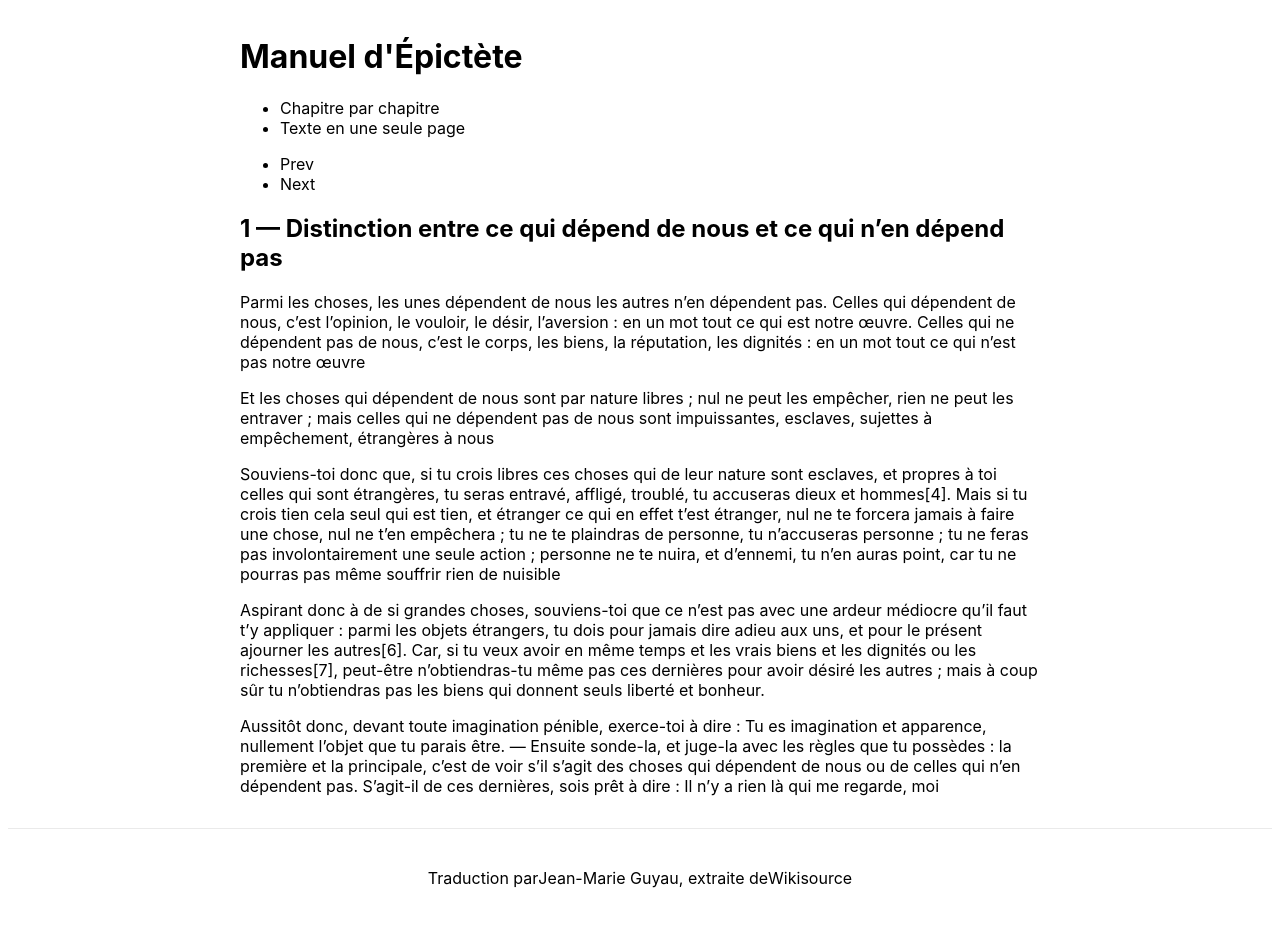
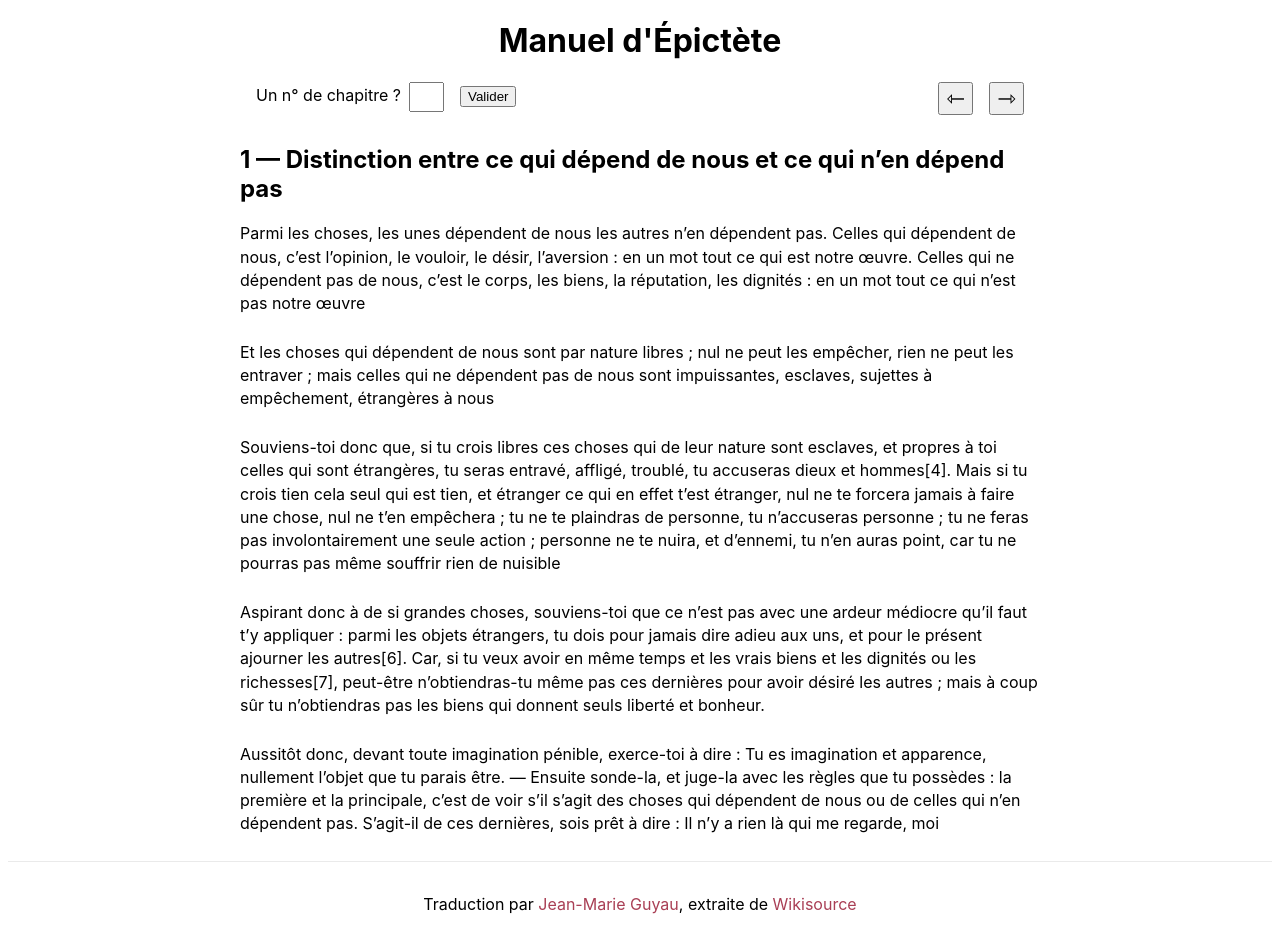
Before and after one commit to pedenys/manuel-epictete, a Next.js app: page / in a window 1280 px wide. Built offline with nearby package versions, Linux system fonts and the light colour scheme.

Commit message:
Add arrows and remove full text option

```diff
--- a/pages/index.tsx
+++ b/pages/index.tsx
@@ -1,11 +1,12 @@
 import Head from 'next/head'
-import { useState } from 'react'
+import { FormEvent, useRef, useState } from 'react'
 import content from '../public/manuel.json'
 import Chapter from '../src/components/Chapter'
 import styles from '../styles/Home.module.css'
 
 const chapters = content.chapters
 const firstChapter = chapters[0]
+const maxLengthChapters = chapters.length
 
 export default function Home() {
   const [isChapterByChapterMode, setIsChapterByChapterMode] = useState<boolean>(
@@ -16,10 +17,12 @@ export default function Home() {
     firstChapter.id
   )
 
+  const chapterNumberInputRef = useRef<HTMLInputElement>(null)
+
   /**
    * Navigate to next chapter if it exists
    */
-  const handleNextChapter = () => {
+  const handleNextChapter = (): void => {
     const potentialNextChapter: string = (
       Number(currentChapterId) + 1
     ).toString()
@@ -31,7 +34,7 @@ export default function Home() {
   /**
    * Navigate to previous chapter if it exists
    */
-  const handlePreviousChapter = () => {
+  const handlePreviousChapter = (): void => {
     const potentialPreviousChapter: string = (
       Number(currentChapterId) - 1
     ).toString()
@@ -43,7 +46,7 @@ export default function Home() {
   /**
    * Display full text
    */
-  const buildFullContent = () =>
+  const buildFullContent = (): Array<JSX.Element> =>
     content.chapters.map(({ content, id, title }) => (
       <Chapter id={id} key={id + title} paragraphs={content} title={title} />
     ))
@@ -51,7 +54,7 @@ export default function Home() {
   /**
    * Display only chapter one by one
    */
-  const buildChapterByChapterContent = () => {
+  const buildChapterByChapterContent = (): JSX.Element => {
     const chapterToDisplay =
       chapters.find((chap) => chap.id === currentChapterId) ?? firstChapter
     return (
@@ -62,6 +65,24 @@ export default function Home() {
       />
     )
   }
+  /**
+   * Floor chapter number provided by user and if legal (a number && < max chapter number)
+   */
+  const handleClickOnChapterInputChange = (
+    event: FormEvent<HTMLFormElement>
+  ): void => {
+    event.preventDefault()
+
+    const roundedChapterNumber = Math.round(
+      Math.floor(Number(chapterNumberInputRef?.current?.value))
+    )
+    if (
+      typeof roundedChapterNumber === 'number' &&
+      roundedChapterNumber <= maxLengthChapters
+    ) {
+      setCurrentChapterId(roundedChapterNumber.toString())
+    }
+  }
 
   return (
     <div className={styles.container}>
@@ -69,29 +90,34 @@ export default function Home() {
         <title>Manuel d'Épictète</title>
         <link rel='icon' href='/favicon.ico' />
       </Head>
-
-      <main className={styles.main}>
+      <header className={styles.header}>
         <h1>Manuel d'Épictète</h1>
-        <ul>
-          <li onClick={() => setIsChapterByChapterMode(true)}>
-            Chapitre par chapitre
-          </li>
-          <li onClick={() => setIsChapterByChapterMode(false)}>
-            Texte en une seule page
-          </li>
-        </ul>
-        {isChapterByChapterMode ? (
-          <>
-            <ul>
-              <li onClick={handlePreviousChapter}>Prev</li>
-              <li onClick={handleNextChapter}>Next</li>
-            </ul>
-            {buildChapterByChapterContent()}
-          </>
-        ) : (
-          buildFullContent()
-        )}
-      </main>
+        <div className={styles.arrowsAndChapterNumberInput}>
+          {/* Chapter number input */}
+          <form
+            className={styles.inputNumber}
+            onSubmit={handleClickOnChapterInputChange}
+          >
+            <label htmlFor={'chapterNumberInput'}>
+              Un n° de chapitre&nbsp;?
+            </label>
+            <input
+              id={'chapterNumberInput'}
+              max={maxLengthChapters}
+              min={1}
+              ref={chapterNumberInputRef}
+              type='number'
+            />
+            <button>Valider</button>
+          </form>
+          {/* Arrows */}
+          <div className={styles.prevAndNextIcons}>
+            <button onClick={handlePreviousChapter}>⇽</button>
+            <button onClick={handleNextChapter}>⇾</button>
+          </div>
+        </div>
+      </header>
+      <main className={styles.main}>{buildChapterByChapterContent()}</main>
       <footer className={styles.footer}>
         Traduction par{' '}
         <a
--- a/styles/Home.module.css
+++ b/styles/Home.module.css
@@ -1,31 +1,77 @@
 .container {
   min-height: 100vh;
   padding: 0 0.5rem;
-  display: flex;
+  /* display: flex;
   flex-direction: column;
   justify-content: center;
-  align-items: center;
+  align-items: center; */
+}
+
+.header {
+  margin: 0 auto;
+  max-width: 800px;
+  text-align: center;
 }
 
 .main {
-  margin: 1rem;
+  margin: 0 auto;
   max-width: 800px;
 }
 
-.footer {
-  width: 100%;
-  height: 100px;
-  border-top: 1px solid #eaeaea;
-  display: flex;
-  justify-content: center;
-  align-items: center;
+.main p {
+  margin-bottom: 1.6rem;
+  line-height: 1.45rem;
 }
 
-.code {
-  background: #fafafa;
-  border-radius: 5px;
-  padding: 0.75rem;
-  font-size: 1.1rem;
-  font-family: Menlo, Monaco, Lucida Console, Liberation Mono, DejaVu Sans Mono,
-    Bitstream Vera Sans Mono, Courier New, monospace;
+.footer {
+  border-top: 1px solid #eaeaea;
+  padding: 2rem 0;
+  text-align: center;
+  width: 100%;
 }
+
+ul.horizontalList {
+  padding-left: 0;
+}
+
+ul.horizontalList li {
+  display: inline-block;
+  margin-right: 1rem;
+}
+
+ul.horizontalList li::before {
+  content: '⬛';
+  padding-right: 0.3rem;
+}
+
+div.arrowsAndChapterNumberInput {
+  display: flex;
+  flex-direction: row;
+  flex-wrap: wrap;
+  justify-content: space-between;
+  margin: 1rem;
+}
+
+form.inputNumber {
+  margin-bottom: 0.8rem;
+  text-align: left;
+}
+
+form.inputNumber label {
+  margin-right: 0.5rem;
+}
+
+form.inputNumber input {
+  height: 30px;
+  width: 35px;
+  margin-right: 1rem;
+  padding-left: 10px;
+}
+
+div.prevAndNextIcons button:first-of-type {
+  margin-right: 1rem;
+}
+
+div.prevAndNextIcons button {
+  font-size: 1.4rem;
+}
--- a/styles/globals.css
+++ b/styles/globals.css
@@ -7,7 +7,7 @@ body {
 }
 
 a {
-  color: inherit;
+  color: #a93f55;
   text-decoration: none;
 }
 
```
